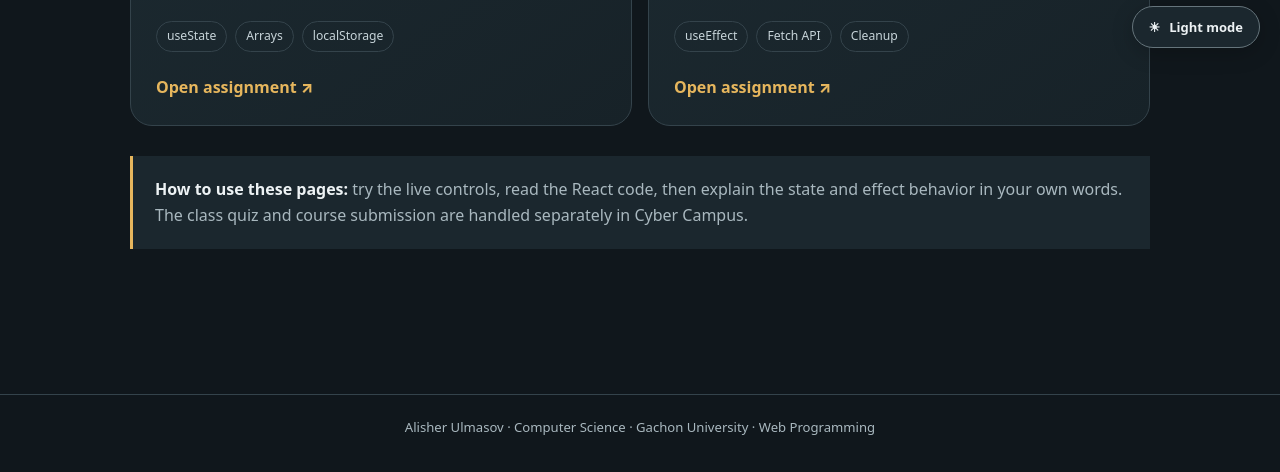
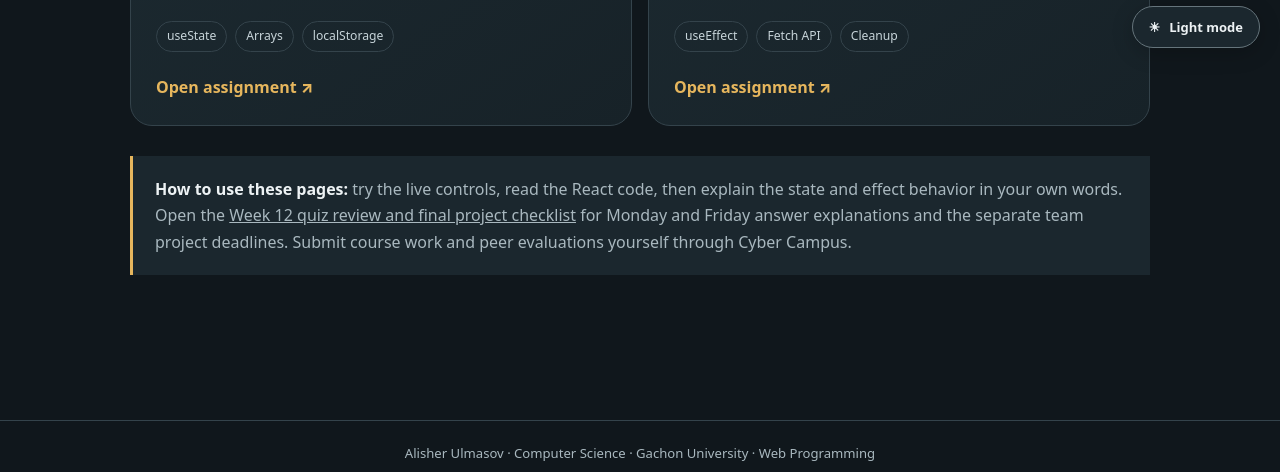
Before and after one commit to alisherIce/Web-Programming, a plain HTML site: page Week 12/index.html in a window 1280 px wide. Shown: the part 732-1204 px from the top of the page. Drawn offline with Linux system fonts and the light colour scheme.

Commit message:
Link Week 12 quiz review and project checklist

```diff
--- a/Week 12/index.html
+++ b/Week 12/index.html
@@ -33,7 +33,7 @@
         <span class="arrow">Open assignment ↗</span>
       </a>
     </section>
-    <aside class="note"><strong>How to use these pages:</strong> try the live controls, read the React code, then explain the state and effect behavior in your own words. The class quiz and course submission are handled separately in Cyber Campus.</aside>
+    <aside class="note"><strong>How to use these pages:</strong> try the live controls, read the React code, then explain the state and effect behavior in your own words. Open the <a href="Week-12-Quizzes-and-Final-Project.html">Week 12 quiz review and final project checklist</a> for Monday and Friday answer explanations and the separate team project deadlines. Submit course work and peer evaluations yourself through Cyber Campus.</aside>
   </main>
   <footer class="site-footer">Alisher Ulmasov · Computer Science · Gachon University · Web Programming</footer>
   <script src="../theme.js" defer></script>
```
